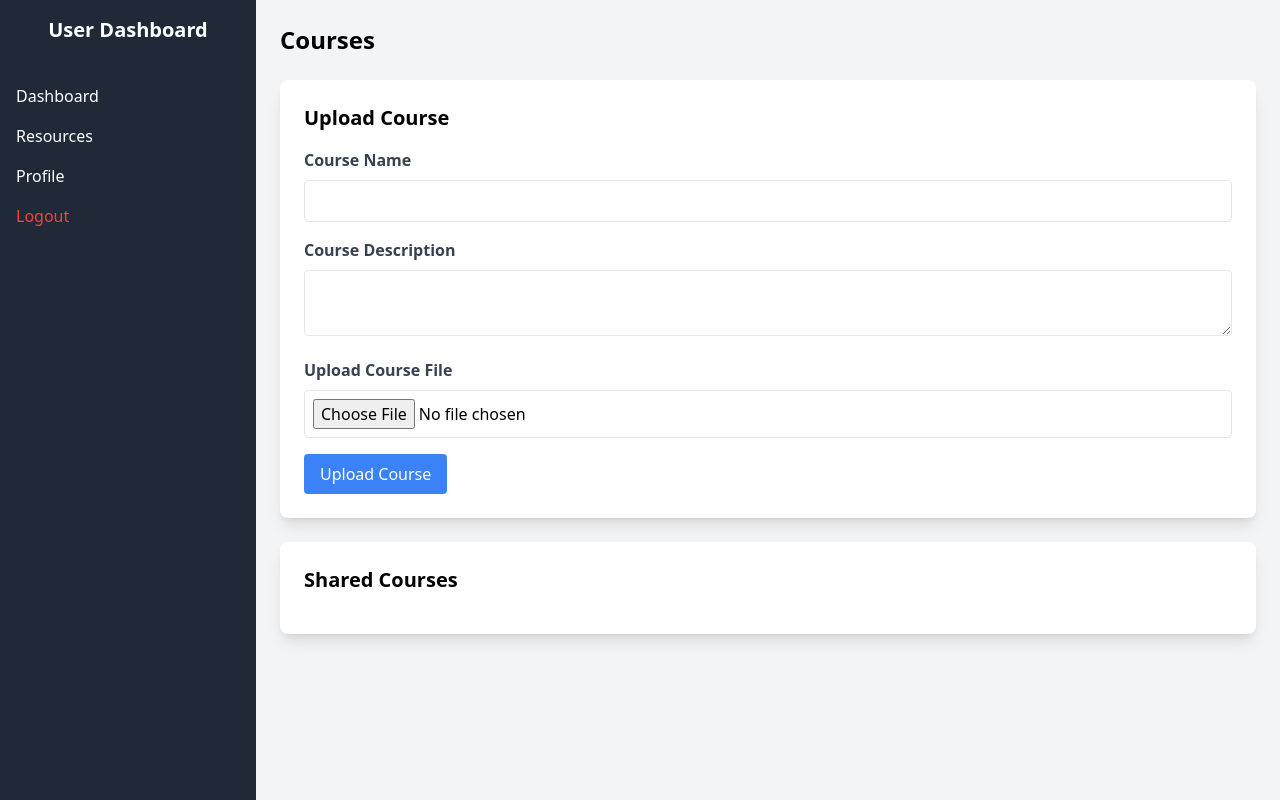
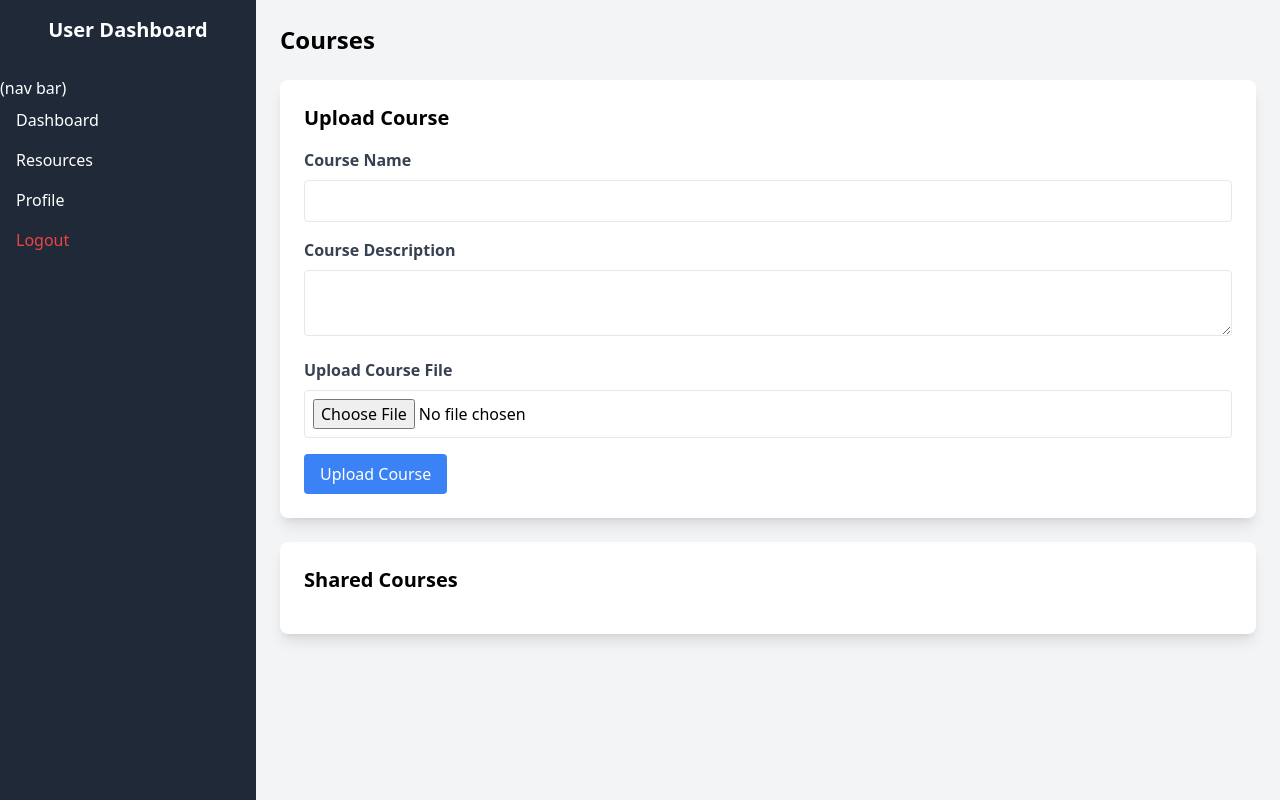
Before and after one commit to AviSec1337/OpenStax2.0, a PHP site: page /pages/user_courses.php in a window 1280 px wide. Run offline with PHP 8.4, Linux system fonts and the light colour scheme; the visitor is signed in with stand-in values (Sample User, id 1); data comes from the database, SQL or seed files in the repository; some libraries are stand-ins or nearby versions.

Commit message:
Update user_courses.php

```diff
--- a/pages/user_courses.php
+++ b/pages/user_courses.php
@@ -60,7 +60,7 @@ $courses = $stmt->get_result();
         <!-- Sidebar -->
         <div class="w-64 bg-gray-800 text-white h-screen">
             <div class="p-4 text-xl font-bold text-center">User Dashboard</div>
-            <nav class="mt-4">
+            <nav class="mt-4">(nav bar)
                 <a href="user_dashboard.php" class="block py-2 px-4 hover:bg-gray-700">Dashboard</a>
                 <a href="user_resources.php" class="block py-2 px-4 hover:bg-gray-700">Resources</a>
                 <!-- <a href="user_courses.php" class="block py-2 px-4 bg-gray-700">Courses</a> -->
```
